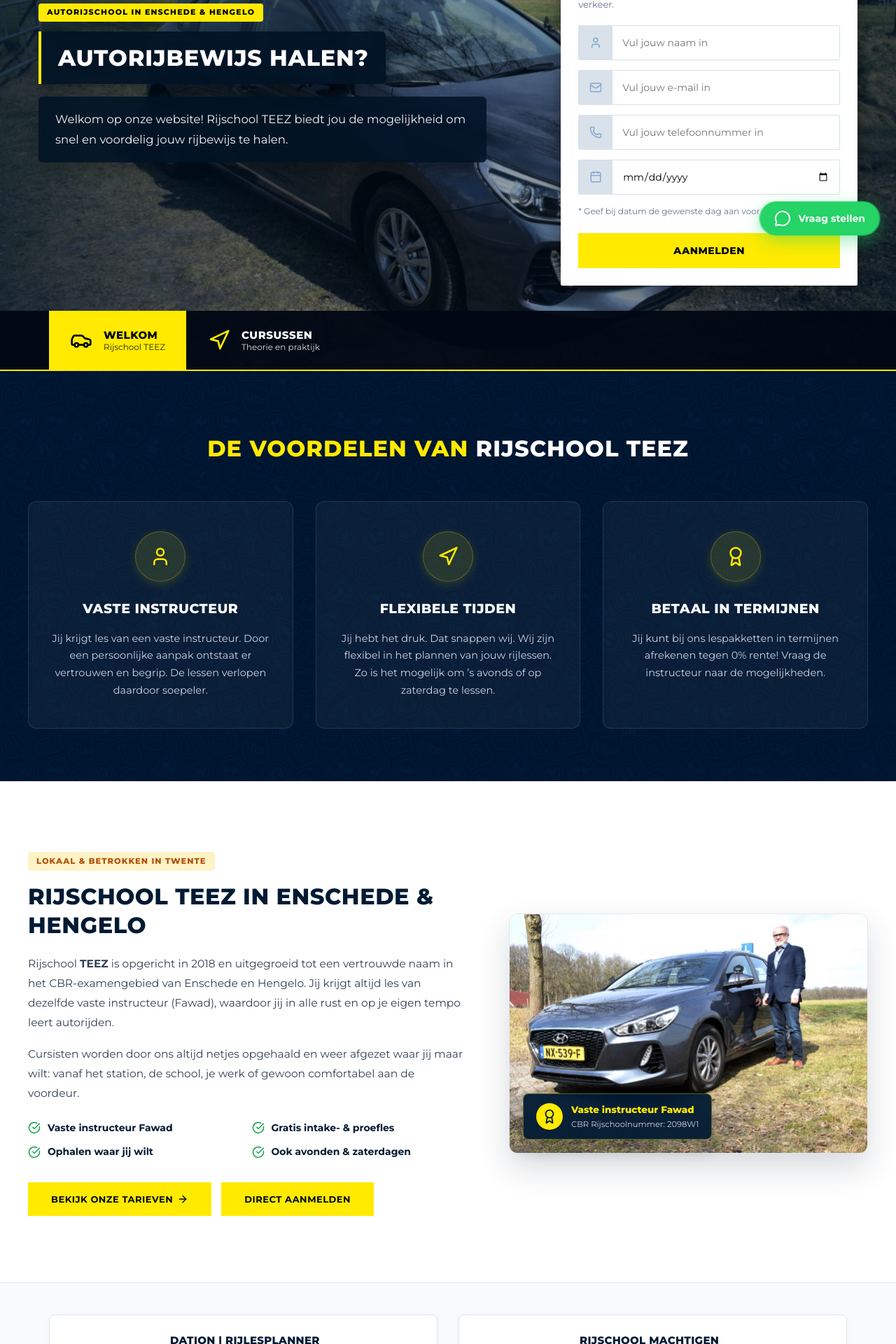
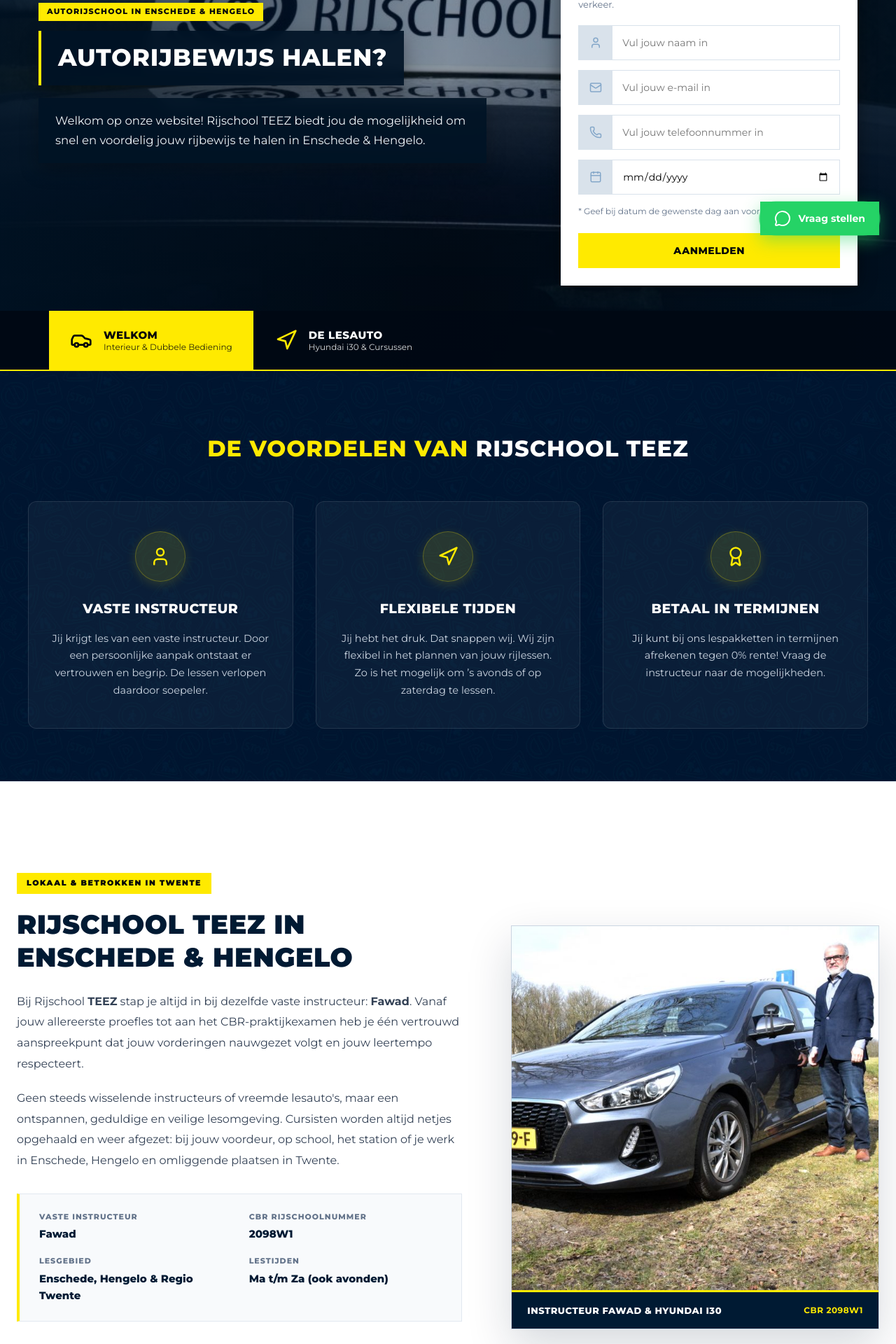
Before and after one commit to AntonCapusta25/teez, a React (Vite) app: page / in a window 1280 px wide. Shown: the part 440-2360 px from the top of the page at 70% size. Built offline with nearby package versions, Linux system fonts and the light colour scheme; no server answers.

Commit message:
feat: full-screen hero with cockpit image, expanded clean instructor section, and strictly square buttons

```diff
--- a/src/index.css
+++ b/src/index.css
@@ -142,6 +142,24 @@ button {
   color: #0284c7;
 }
 
+/* GLOBAL STRICT SQUARE BUTTON RULE */
+button,
+.btn,
+.btn--outline,
+.btn--primary,
+.btn-form-submit,
+.nav__proefles-btn,
+.prices-card__cta,
+.price-card__btn,
+.contact-form__submit,
+.header__callback,
+.tiser__pager-item,
+[type="button"],
+[type="submit"],
+[type="reset"] {
+  border-radius: 0 !important;
+}
+
 .btn {
   font-size: 13px;
   font-weight: 700;
@@ -152,6 +170,8 @@ button {
   justify-content: center;
   height: 48px;
   padding: 0 33px;
+  border-radius: 0;
+  border: none;
   transition: var(--transition);
   text-align: center;
   vertical-align: middle;
@@ -182,6 +202,20 @@ button {
   height: 44px;
   line-height: 44px;
   padding: 0 24px;
+  border-radius: 0;
+}
+
+.btn--outline {
+  background-color: transparent !important;
+  color: var(--color-navy) !important;
+  border: 2px solid var(--color-navy) !important;
+  box-shadow: none !important;
+}
+
+.btn--outline:hover:not(:disabled) {
+  background-color: var(--color-navy) !important;
+  color: #ffffff !important;
+  box-shadow: 0 4px 12px rgba(0, 26, 51, 0.2) !important;
 }
 
 /* ==========================================================================
@@ -246,7 +280,7 @@ button {
   text-transform: uppercase;
   letter-spacing: 0.8px;
   padding: 8px 18px;
-  border-radius: 4px;
+  border-radius: 0;
   border: none;
   cursor: pointer;
   transition: all 0.2s ease;
@@ -276,9 +310,8 @@ button {
 
 .tiser__slider-stage {
   position: relative;
-  min-height: calc(100vh - 120px);
-  min-height: calc(100dvh - 120px);
-  max-height: 840px;
+  min-height: calc(100vh - 122px);
+  min-height: calc(100dvh - 122px);
   overflow: hidden;
   background-color: #001325;
   display: flex;
@@ -287,7 +320,8 @@ button {
 
 @media (min-width: 992px) {
   .tiser__slider-stage {
-    min-height: 700px;
+    min-height: calc(100vh - 122px);
+    min-height: calc(100dvh - 122px);
   }
 }
 
@@ -318,7 +352,7 @@ button {
   right: 0;
   bottom: 0;
   z-index: 2;
-  background: linear-gradient(90deg, rgba(0, 19, 37, 0.85) 0%, rgba(0, 19, 37, 0.38) 50%, rgba(0, 19, 37, 0.72) 100%);
+  background: linear-gradient(90deg, rgba(0, 19, 37, 0.88) 0%, rgba(0, 19, 37, 0.45) 50%, rgba(0, 19, 37, 0.78) 100%);
 }
 
 .tiser__content {
@@ -347,7 +381,7 @@ button {
   text-transform: uppercase;
   letter-spacing: 1.2px;
   padding: 4px 12px;
-  border-radius: 4px;
+  border-radius: 0;
   margin-bottom: 14px;
 }
 
@@ -359,17 +393,17 @@ button {
   display: inline-block;
   margin: 0;
   color: #ffffff;
-  background-color: rgba(0, 19, 37, 0.9);
+  background-color: rgba(0, 19, 37, 0.92);
   backdrop-filter: blur(8px);
   -webkit-backdrop-filter: blur(8px);
   border-left: 4px solid var(--color-yellow);
-  font-size: 32px;
+  font-size: 34px;
   font-weight: 800;
   line-height: 1.35;
   padding: 16px 24px;
   letter-spacing: 0.8px;
   text-transform: uppercase;
-  border-radius: 0 6px 6px 0;
+  border-radius: 0;
   box-shadow: 0 10px 25px rgba(0, 0, 0, 0.3);
 }
 
@@ -377,13 +411,13 @@ button {
   display: inline-block;
   margin: 0;
   color: #f1f5f9;
-  background-color: rgba(0, 19, 37, 0.88);
+  background-color: rgba(0, 19, 37, 0.9);
   backdrop-filter: blur(8px);
   -webkit-backdrop-filter: blur(8px);
   font-size: 16.5px;
   line-height: 1.75;
   padding: 18px 24px;
-  border-radius: 6px;
+  border-radius: 0;
   box-shadow: 0 10px 25px rgba(0, 0, 0, 0.25);
 }
 
@@ -458,7 +492,7 @@ button {
   padding: 35px 25px 25px;
   background-color: #ffffff;
   box-shadow: 0 0 25px 0 rgba(0, 0, 0, 0.45);
-  border-radius: 2px;
+  border-radius: 0;
 }
 
 .form__title {
@@ -506,7 +540,7 @@ button {
   display: flex;
   margin-bottom: 14px;
   border: 1px solid #d9e2eb;
-  border-radius: 2px;
+  border-radius: 0;
   overflow: hidden;
   background-color: #ffffff;
 }
@@ -640,113 +674,138 @@ button {
 }
 
 /* ==========================================================================
-   5B. EXPANDED HOME INTRO & INSTRUCTOR SECTION
+   5B. EXPANDED HOME INTRO & INSTRUCTOR SECTION (.home-intro)
    ========================================================================== */
 .home-intro {
-  padding: 100px 0 95px;
+  min-height: 85vh;
+  min-height: 85dvh;
+  display: flex;
+  align-items: center;
+  padding: 130px 0 120px;
   background-color: #ffffff;
+  border-top: 1px solid #e2e8f0;
+  border-bottom: 1px solid #e2e8f0;
+  position: relative;
 }
 
 .home-intro__container {
-  max-width: 1240px;
+  max-width: 1280px;
+  width: 100%;
   margin: 0 auto;
-  padding: 0 20px;
+  padding: 0 24px;
 }
 
 .home-intro__grid {
   display: grid;
-  grid-template-columns: 1.1fr 0.9fr;
-  gap: 60px;
+  grid-template-columns: 1.15fr 0.95fr;
+  gap: 70px;
   align-items: center;
 }
 
 .home-intro__kicker {
-  display: inline-flex;
-  align-items: center;
-  gap: 8px;
-  background-color: #fef3c7;
-  color: #b45309;
-  font-size: 11.5px;
-  font-weight: 800;
+  display: inline-block;
+  background-color: var(--color-yellow);
+  color: var(--color-dark);
+  font-size: 11px;
+  font-weight: 900;
   text-transform: uppercase;
-  letter-spacing: 1px;
-  padding: 4px 12px;
-  border-radius: 4px;
-  margin-bottom: 16px;
+  letter-spacing: 1.5px;
+  padding: 6px 14px;
+  border-radius: 0;
+  margin-bottom: 20px;
 }
 
 .home-intro__title {
-  font-size: 32px;
-  font-weight: 800;
+  font-size: 38px;
+  font-weight: 900;
   color: #001a33;
   text-transform: uppercase;
   letter-spacing: 0.5px;
-  line-height: 1.3;
+  line-height: 1.25;
+  margin-bottom: 24px;
+}
+
+.home-intro__text {
+  font-size: 16px;
+  line-height: 1.85;
+  color: #334155;
   margin-bottom: 20px;
 }
 
-.home-intro__text {
-  font-size: 15.5px;
-  line-height: 1.8;
-  color: #334155;
-  margin-bottom: 18px;
-}
-
-.home-intro__highlights {
+/* Clean Editorial Specifications Grid (No tacky icons) */
+.home-intro__specs {
   display: grid;
   grid-template-columns: 1fr 1fr;
-  gap: 12px;
-  margin: 24px 0 32px;
-}
-
-.home-intro__highlight-item {
-  display: flex;
-  align-items: center;
-  gap: 10px;
-  font-size: 14px;
-  font-weight: 700;
+  gap: 18px 24px;
+  margin: 32px 0 38px;
+  padding: 24px 28px;
+  background-color: #f8fafc;
+  border: 1px solid #e2e8f0;
+  border-left: 4px solid var(--color-yellow);
+  border-radius: 0;
+}
+
+.home-intro__spec-item {
+  display: flex;
+  flex-direction: column;
+}
+
+.home-intro__spec-label {
+  font-size: 11px;
+  font-weight: 800;
+  text-transform: uppercase;
+  letter-spacing: 1px;
+  color: #64748b;
+  margin-bottom: 4px;
+}
+
+.home-intro__spec-value {
+  font-size: 15px;
+  font-weight: 800;
   color: #001a33;
 }
 
+/* Instructor Photo Showcase - Square, prominent, editorial */
 .home-intro__photo-card {
   position: relative;
+  border-radius: 0;
+  box-shadow: 0 25px 60px rgba(0, 26, 51, 0.16);
+  border: 1px solid #cbd5e1;
+  background-color: #001a33;
 }
 
 .home-intro__photo {
   width: 100%;
-  border-radius: 12px;
+  height: 520px;
+  object-fit: cover;
+  object-position: center top;
+  border-radius: 0;
   display: block;
-  box-shadow: 0 20px 45px rgba(0, 26, 51, 0.16);
-  border: 1px solid #e2e8f0;
-}
-
-.home-intro__photo-badge {
-  position: absolute;
-  bottom: 20px;
-  left: 20px;
-  background: rgba(0, 26, 51, 0.94);
-  backdrop-filter: blur(8px);
-  -webkit-backdrop-filter: blur(8px);
+}
+
+.home-intro__photo-caption {
+  background-color: #001a33;
+  border-top: 3px solid var(--color-yellow);
+  padding: 16px 22px;
+  display: flex;
+  justify-content: space-between;
+  align-items: center;
   color: #ffffff;
-  padding: 12px 18px;
-  border-radius: 8px;
-  border: 1px solid rgba(255, 234, 0, 0.35);
-  display: flex;
-  align-items: center;
-  gap: 12px;
-  box-shadow: 0 10px 25px rgba(0,0,0,0.3);
-}
-
-.home-intro__badge-icon {
-  width: 38px;
-  height: 38px;
-  border-radius: 50%;
-  background: #ffea00;
-  display: flex;
-  align-items: center;
-  justify-content: center;
-  color: #001a33;
-  flex-shrink: 0;
+  font-size: 13px;
+  letter-spacing: 0.5px;
+}
+
+.home-intro__photo-name {
+  font-weight: 800;
+  color: #ffffff;
+  text-transform: uppercase;
+  letter-spacing: 0.5px;
+}
+
+.home-intro__photo-tag {
+  color: var(--color-yellow);
+  font-weight: 700;
+  font-size: 12px;
 }
 
 @media (max-width: 991px) {
@@ -754,12 +813,23 @@ button {
     grid-template-columns: 1fr;
     max-width: 480px;
   }
+  .home-intro {
+    min-height: auto;
+    padding: 70px 0;
+  }
   .home-intro__grid {
     grid-template-columns: 1fr;
     gap: 40px;
   }
-  .home-intro__highlights {
+  .home-intro__title {
+    font-size: 28px;
+  }
+  .home-intro__specs {
     grid-template-columns: 1fr;
+    padding: 18px 20px;
+  }
+  .home-intro__photo {
+    height: 380px;
   }
   .tiser__title {
     font-size: 24px;
@@ -850,7 +920,7 @@ button {
   position: relative;
   background-color: #ffffff;
   border: 1px solid #e2e8f0;
-  border-radius: 8px;
+  border-radius: 0;
   padding: 34px 26px 30px;
   display: flex;
   flex-direction: column;
@@ -883,7 +953,7 @@ button {
   text-transform: uppercase;
   letter-spacing: 0.5px;
   padding: 4px 14px;
-  border-radius: 9999px;
+  border-radius: 0;
   box-shadow: 0 2px 8px rgba(255, 234, 0, 0.4);
   white-space: nowrap;
 }
@@ -970,7 +1040,7 @@ button {
   line-height: 44px;
   font-size: 13px;
   font-weight: 800;
-  border-radius: 4px;
+  border-radius: 0;
   margin-top: auto;
 }
 
@@ -985,7 +1055,7 @@ button {
   padding: 32px;
   background-color: #f8fafc;
   border: 1px solid #e2e8f0;
-  border-radius: 8px;
+  border-radius: 0;
 }
 
 .extra-rates-title {
@@ -1016,7 +1086,7 @@ button {
   padding: 16px 22px;
   background-color: #ffffff;
   border: 1px solid #e2e8f0;
-  border-radius: 6px;
+  border-radius: 0;
 }
 
 .rate-name {
--- a/src/pages/HomePage.tsx
+++ b/src/pages/HomePage.tsx
@@ -13,13 +13,13 @@ export const HomePage: React.FC<HomePageProps> = ({ onNavigate }) => {
   const slides = [
     {
       title: 'Autorijbewijs halen?',
-      text: 'Welkom op onze website! Rijschool TEEZ biedt jou de mogelijkheid om snel en voordelig jouw rijbewijs te halen.',
-      bg: '/images/hero-car.jpg',
+      text: 'Welkom op onze website! Rijschool TEEZ biedt jou de mogelijkheid om snel en voordelig jouw rijbewijs te halen in Enschede & Hengelo.',
+      bg: '/images/car-interior.jpg',
     },
     {
-      title: 'Wist je dat..',
-      text: '.. Jij bij ons zowel theorie- als praktijklessen kan nemen? Wij zorgen ervoor dat jij goed voorbereid jouw examens in gaat.',
-      bg: '/images/car-angle.jpg',
+      title: 'Moderne Hyundai i30',
+      text: 'Veilig en vertrouwd lessen in een moderne Hyundai i30 voorzien van dubbele bediening, airconditioning en achteruitrijcamera.',
+      bg: '/images/car-front.jpg',
     },
   ];
 
@@ -214,7 +214,7 @@ export const HomePage: React.FC<HomePageProps> = ({ onNavigate }) => {
                 <Car size={32} className="tiser__pager-icon" />
                 <div style={{ textAlign: 'left' }}>
                   <div className="tiser__pager-name">Welkom</div>
-                  <div className="tiser__pager-desc">Rijschool TEEZ</div>
+                  <div className="tiser__pager-desc">Interieur & Dubbele Bediening</div>
                 </div>
               </button>
 
@@ -225,8 +225,8 @@ export const HomePage: React.FC<HomePageProps> = ({ onNavigate }) => {
               >
                 <Navigation size={32} className="tiser__pager-icon" />
                 <div style={{ textAlign: 'left' }}>
-                  <div className="tiser__pager-name">Cursussen</div>
-                  <div className="tiser__pager-desc">Theorie en praktijk</div>
+                  <div className="tiser__pager-name">De Lesauto</div>
+                  <div className="tiser__pager-desc">Hyundai i30 & Cursussen</div>
                 </div>
               </button>
             </div>
@@ -287,32 +287,36 @@ export const HomePage: React.FC<HomePageProps> = ({ onNavigate }) => {
         <div className="home-intro__container">
           <div className="home-intro__grid">
             <div>
-              <div className="home-intro__kicker">
+              <span className="home-intro__kicker">
                 Lokaal & Betrokken in Twente
-              </div>
+              </span>
               <h2 className="home-intro__title">
                 Rijschool TEEZ in Enschede & Hengelo
               </h2>
               <p className="home-intro__text">
-                Rijschool <strong>TEEZ</strong> is opgericht in 2018 en uitgegroeid tot een vertrouwde naam in het CBR-examengebied van Enschede en Hengelo. Jij krijgt altijd les van dezelfde vaste instructeur (Fawad), waardoor jij in alle rust en op je eigen tempo leert autorijden.
+                Bij Rijschool <strong>TEEZ</strong> stap je altijd in bij dezelfde vaste instructeur: <strong>Fawad</strong>. Vanaf jouw allereerste proefles tot aan het CBR-praktijkexamen heb je één vertrouwd aanspreekpunt dat jouw vorderingen nauwgezet volgt en jouw leertempo respecteert.
               </p>
               <p className="home-intro__text">
-                Cursisten worden door ons altijd netjes opgehaald en weer afgezet waar jij maar wilt: vanaf het station, de school, je werk of gewoon comfortabel aan de voordeur.
+                Geen steeds wisselende instructeurs of vreemde lesauto's, maar een ontspannen, geduldige en veilige lesomgeving. Cursisten worden altijd netjes opgehaald en weer afgezet: bij jouw voordeur, op school, het station of je werk in Enschede, Hengelo en omliggende plaatsen in Twente.
               </p>
 
-              {/* Highlight Bullets */}
-              <div className="home-intro__highlights">
-                <div className="home-intro__highlight-item">
-                  <CheckCircle size={18} color="#16a34a" /> Vaste instructeur Fawad
+              {/* Clean Editorial Specifications Grid (No tacky icons) */}
+              <div className="home-intro__specs">
+                <div className="home-intro__spec-item">
+                  <span className="home-intro__spec-label">Vaste Instructeur</span>
+                  <span className="home-intro__spec-value">Fawad</span>
                 </div>
-                <div className="home-intro__highlight-item">
-                  <CheckCircle size={18} color="#16a34a" /> Gratis intake- & proefles
+                <div className="home-intro__spec-item">
+                  <span className="home-intro__spec-label">CBR Rijschoolnummer</span>
+                  <span className="home-intro__spec-value">2098W1</span>
                 </div>
-                <div className="home-intro__highlight-item">
-                  <CheckCircle size={18} color="#16a34a" /> Ophalen waar jij wilt
+                <div className="home-intro__spec-item">
+                  <span className="home-intro__spec-label">Lesgebied</span>
+                  <span className="home-intro__spec-value">Enschede, Hengelo & Regio Twente</span>
                 </div>
-                <div className="home-intro__highlight-item">
-                  <CheckCircle size={18} color="#16a34a" /> Ook avonden & zaterdagen
+                <div className="home-intro__spec-item">
+                  <span className="home-intro__spec-label">Lestijden</span>
+                  <span className="home-intro__spec-value">Ma t/m Za (ook avonden)</span>
                 </div>
               </div>
 
@@ -329,30 +333,21 @@ export const HomePage: React.FC<HomePageProps> = ({ onNavigate }) => {
                   className="btn btn--outline"
                   onClick={() => onNavigate('aanmelden')}
                 >
-                  Direct Aanmelden
+                  Direct Proefles Aanvragen
                 </button>
               </div>
             </div>
 
-            {/* Framed Instructor Photo Card with Badge */}
+            {/* Prominent Square Instructor Photo Showcase with Editorial Caption */}
             <div className="home-intro__photo-card">
               <img
                 src="/images/instructor-car.jpg"
                 alt="Vaste instructeur Fawad en Hyundai i30 lesauto van Rijschool TEEZ"
                 className="home-intro__photo"
               />
-              <div className="home-intro__photo-badge">
-                <div className="home-intro__badge-icon">
-                  <Award size={22} />
-                </div>
-                <div>
-                  <div style={{ fontSize: '13.5px', fontWeight: 800, color: '#ffea00' }}>
-                    Vaste instructeur Fawad
-                  </div>
-                  <div style={{ fontSize: '11.5px', color: '#cbd5e1' }}>
-                    CBR Rijschoolnummer: 2098W1
-                  </div>
-                </div>
+              <div className="home-intro__photo-caption">
+                <div className="home-intro__photo-name">Instructeur Fawad & Hyundai i30</div>
+                <div className="home-intro__photo-tag">CBR 2098W1</div>
               </div>
             </div>
           </div>
```
